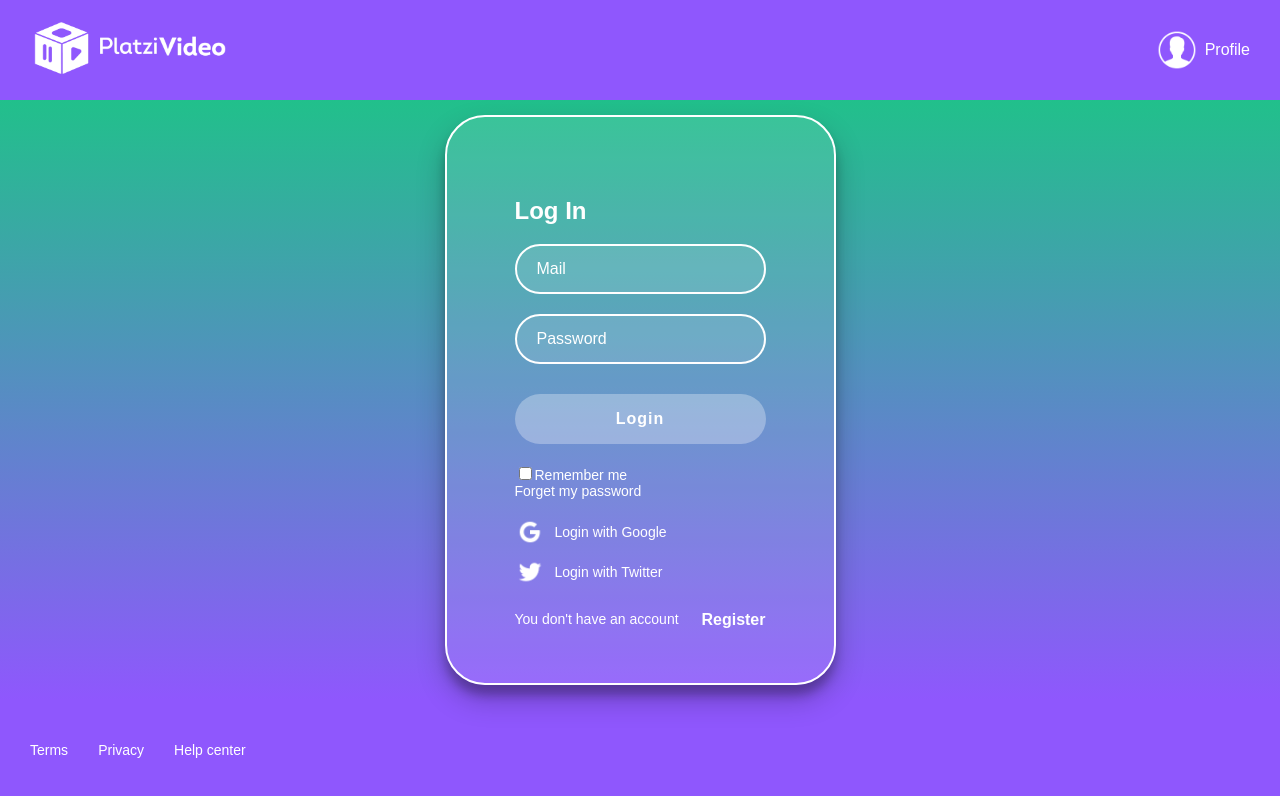
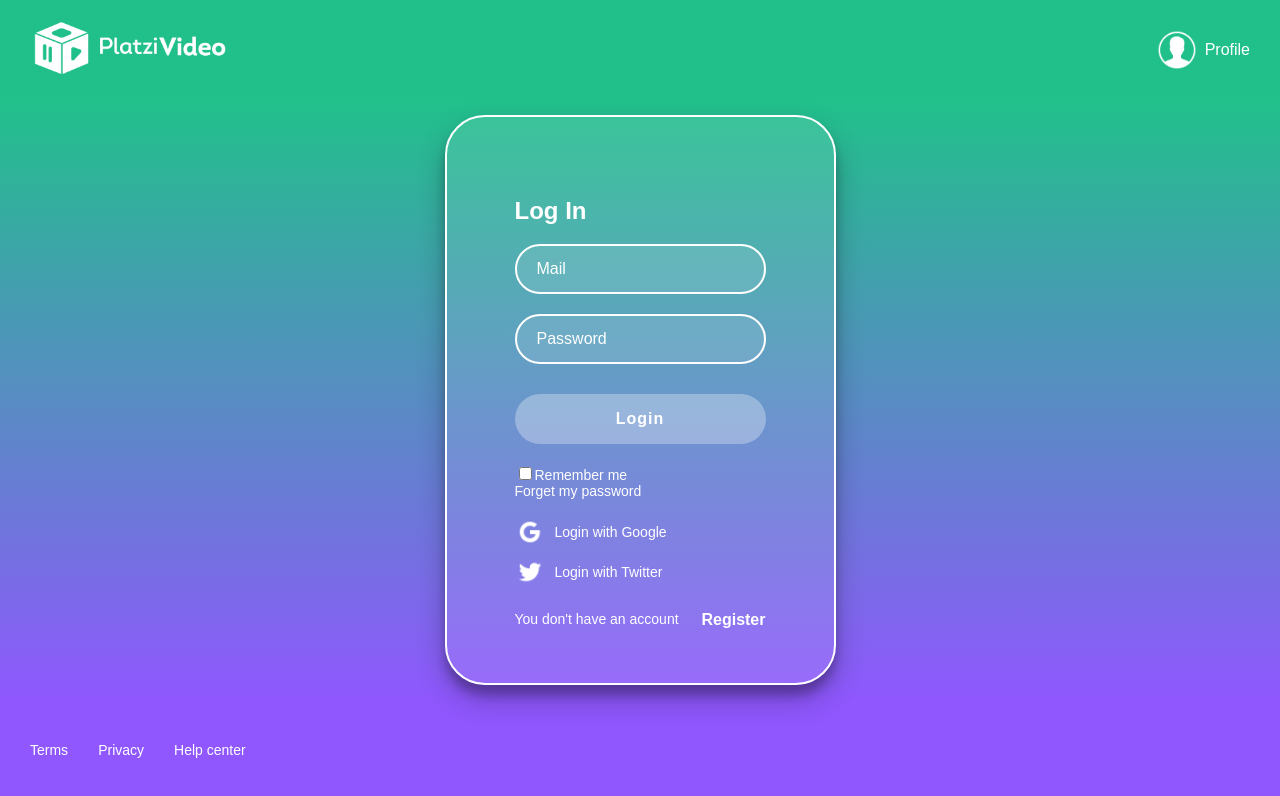
Before and after one commit to HajdukSanchez/React-Router-Redux, a React app: page /login in a window 1280 px wide. Shown: the top 796 px of the page. Built offline with nearby package versions, Linux system fonts and the light colour scheme; a web font is replaced by a local one.

Commit message:
:construction: Validation of the haeder style

```diff
--- a/package.json
+++ b/package.json
@@ -13,6 +13,7 @@
   "license": "MIT",
   "dependencies": {
     "babel-eslint": "^10.1.0",
+    "classnames": "^2.3.1",
     "eslint": "^7.27.0",
     "eslint-config-airbnb": "^18.2.1",
     "eslint-plugin-import": "^2.23.4",
--- a/src/assets/styles/components/Header.scss
+++ b/src/assets/styles/components/Header.scss
@@ -59,3 +59,11 @@
     }
   }
 }
+
+.isLogin {
+  background-color: #21c08b;
+}
+
+.isRegister {
+  background-color: #21c08b;
+}
--- a/src/components/Header.jsx
+++ b/src/components/Header.jsx
@@ -4,6 +4,7 @@ import { Link } from "react-router-dom";
 import "../assets/styles/components/Header.scss";
 
 import gravatar from "../utils/gravatar";
+import classNames from "classnames";
 
 import { logoutRequest } from "../actions";
 
@@ -11,7 +12,7 @@ import logo from "../assets/static/logo-platzi-video-BW2.png";
 import userIcon from "../assets/static/user-icon.png";
 
 const Header = (props) => {
-  const { user } = props;
+  const { user, isLogin, isRegister } = props;
   // We use OBJECT for validate a value inside and object
   const hasUser = Object.keys(user).length > 0; // This is validation for know if user has elements
 
@@ -19,8 +20,15 @@ const Header = (props) => {
     props.logoutRequest({});
   };
 
+  /* This is a library for show different types of Styles, knowing different types of conditions
+  In this case the condition is if we are in the Login or Register section */
+  const headerClass = classNames("header", {
+    isLogin,
+    isRegister,
+  });
+
   return (
-    <header className='header'>
+    <header className={headerClass}>
       <Link to='/'>
         <img className='header__img' src={logo} alt='Platzi Video' />
       </Link>
--- a/src/components/Layout.jsx
+++ b/src/components/Layout.jsx
@@ -1,11 +1,9 @@
 import React from "react";
 
-import Header from "./Header";
 import Footer from "./Footer";
 
 const Layout = ({ children }) => (
   <div className='App'>
-    <Header />
     {children}
     <Footer />
   </div>
--- a/src/containers/Home.jsx
+++ b/src/containers/Home.jsx
@@ -7,10 +7,12 @@ import Search from "../components/Search";
 import Categories from "../components/categories";
 import Carousel from "../components/Carousel";
 import CarouselItem from "../components/CarouselItem";
+import Header from "../components/Header";
 
 const Home = ({ myList, trends, originals }) => {
   return (
     <>
+      <Header />
       <Search />
       {myList.length > 0 && (
         <Categories title='My list'>
--- a/src/containers/Login.jsx
+++ b/src/containers/Login.jsx
@@ -5,6 +5,7 @@ import "../assets/styles/containers/Login.scss";
 
 import { loginRequest } from "../actions";
 
+import Header from "../components/Header";
 import googleIcon from "../assets/static/google-icon.png";
 import twitterIcon from "../assets/static/twitter-icon.png";
 
@@ -26,6 +27,8 @@ const Login = (props) => {
   };
 
   return (
+    <>
+      <Header isLogin />
       <section className='login'>
         <section className='login__container'>
           <h2>Log In</h2>
@@ -56,6 +59,7 @@ const Login = (props) => {
           </p>
         </section>
       </section>
+    </>
   );
 };
 
--- a/src/containers/Register.jsx
+++ b/src/containers/Register.jsx
@@ -2,6 +2,8 @@ import React, { useState } from "react";
 import { Link } from "react-router-dom";
 import { connect } from "react-redux";
 import "../assets/styles/containers/Register.scss";
+
+import Header from "../components/Header";
 
 import { registerRequest } from "../actions";
 
@@ -25,6 +27,8 @@ const Register = (props) => {
     props.history.push("/");
   };
   return (
+    <>
+      <Header isRegister />
       <section className='register'>
         <section className='register__container'>
           <h2>Register</h2>
@@ -37,6 +41,7 @@ const Register = (props) => {
           <Link to='/login'>Login</Link>
         </section>
       </section>
+    </>
   );
 };
 
```
Also changed, not shown: 1 other file (tests, documents, lock files or other folders). Lines whose indentation alone changed are shown as unchanged.
